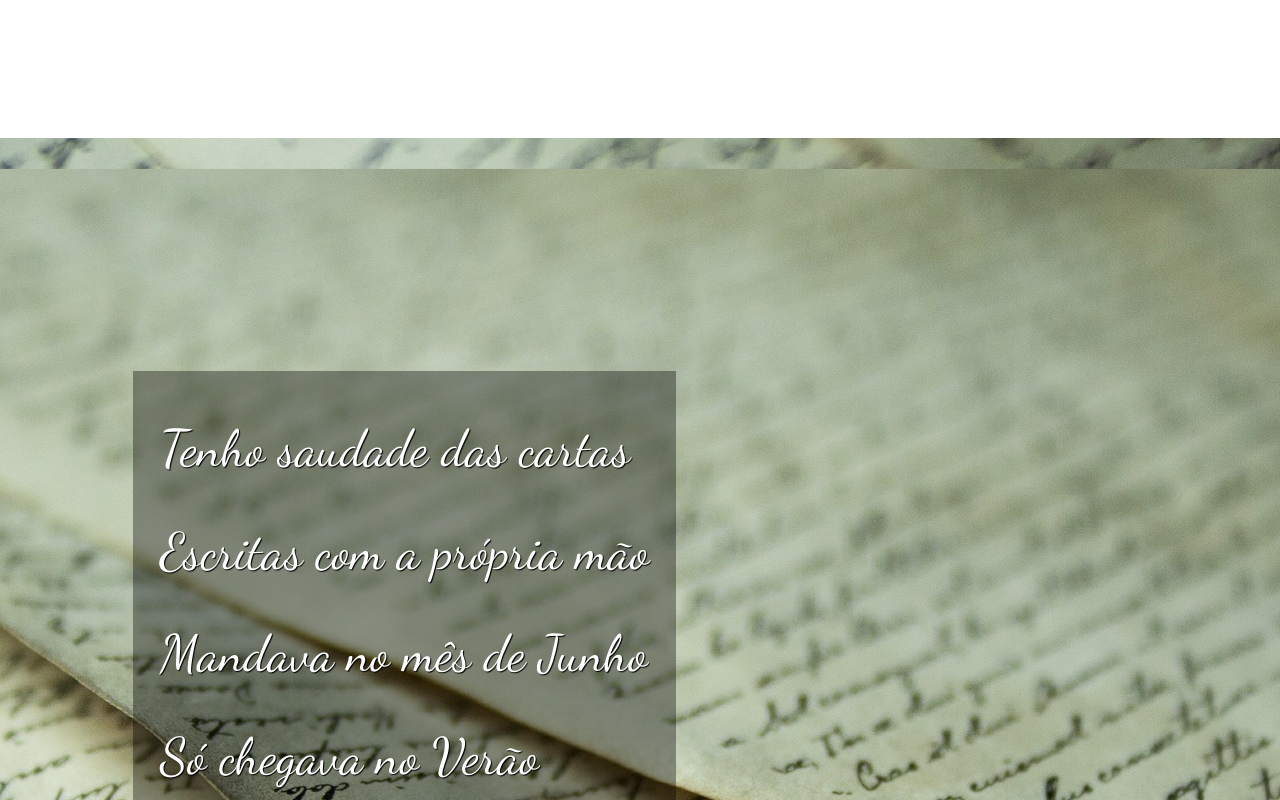
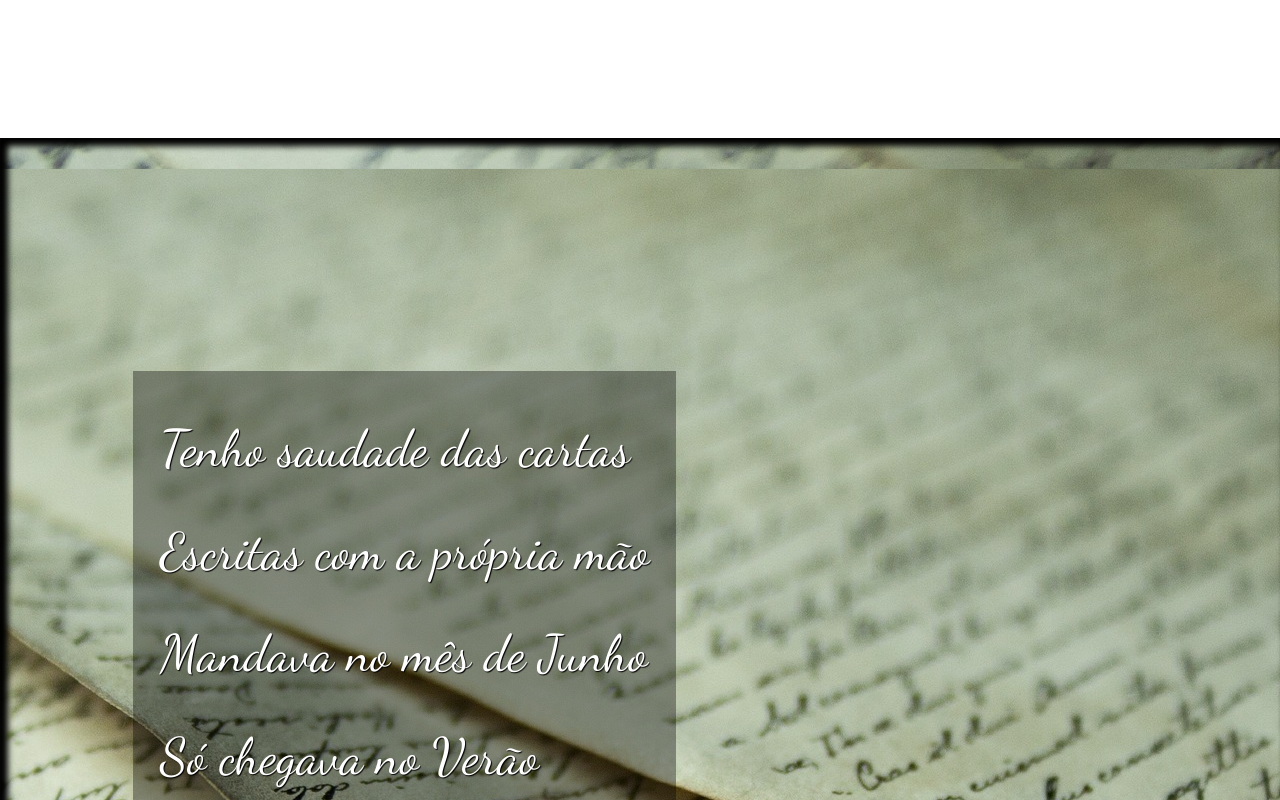
Before and after one commit to Jagarnot/Novo-projeto-cordel, a plain HTML site: page index.html in a window 1280 px wide. Shown: the part 4280-5080 px from the top of the page. Drawn offline with Linux system fonts and the light colour scheme; a web font is replaced by a local one.

Commit message:
Alteração

```diff
--- a/MeuCSS.css
+++ b/MeuCSS.css
@@ -97,6 +97,7 @@ section.img2{
     background-attachment: fixed;
     color: white;
     padding-left: 100px;
+    box-shadow: inset 6px 6px 6px 2px black;/*Código para inserir sombreamento na caixa, inset vai inserir o sombreamento para dentro*/
 }
 section.img2 > p{
     background-color: rgba(0, 0, 0, 0.356);
```
